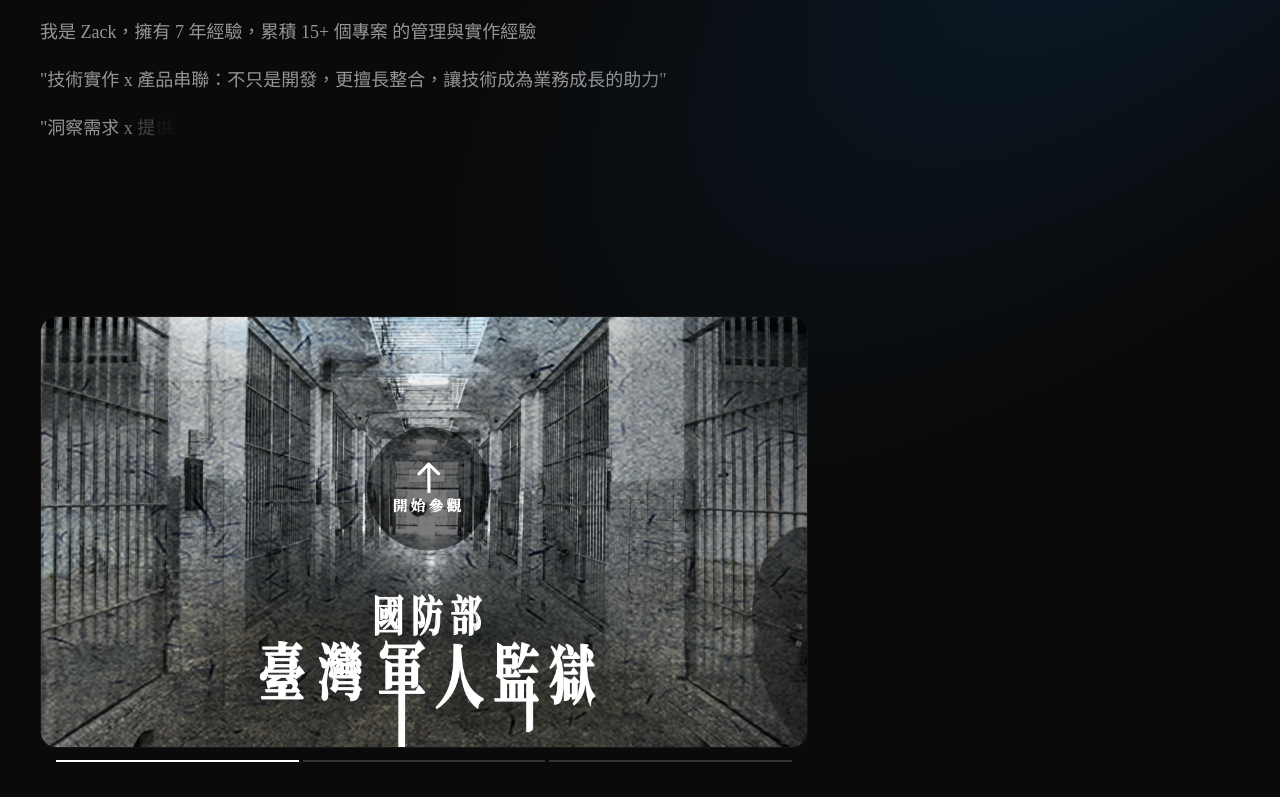
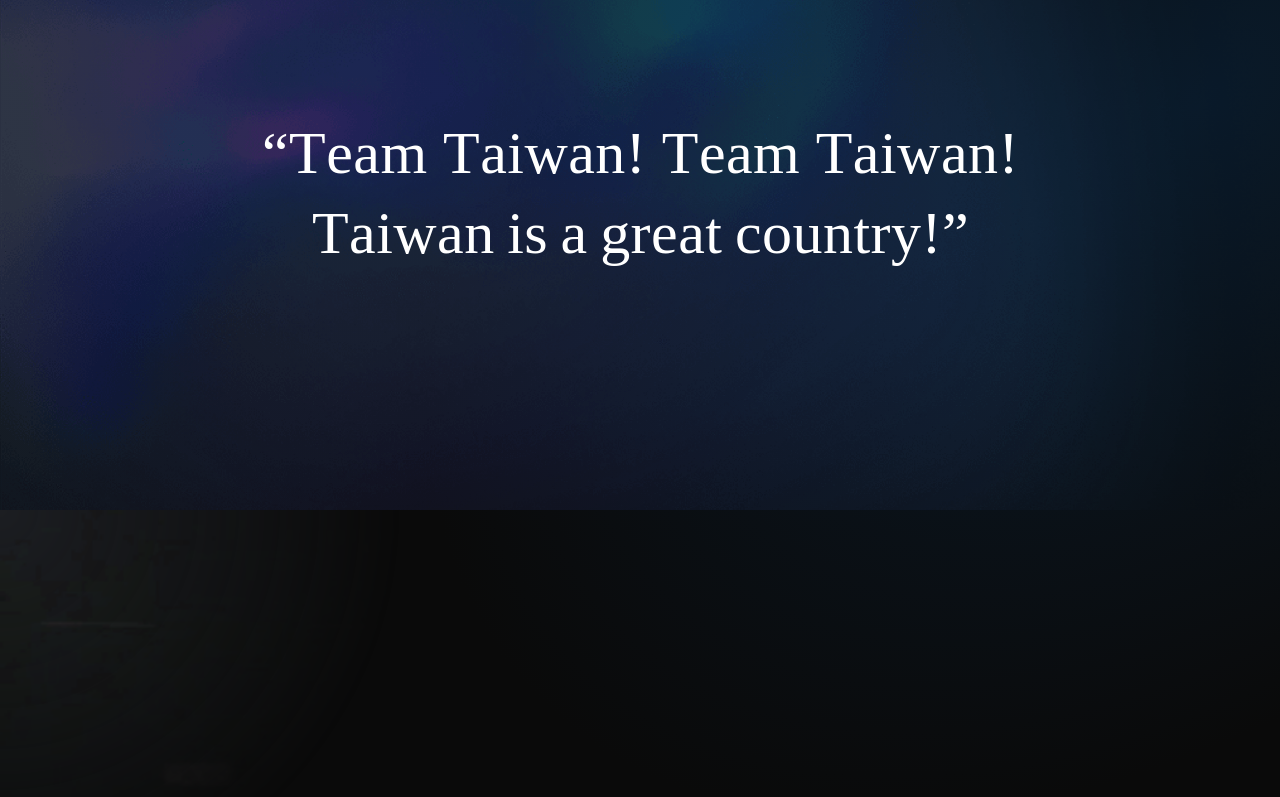
Before and after one commit to Zack-Hsu/portfolio, a Next.js app: page / in a window 1280 px wide. Shown: the part 220-1017 px from the top of the page. Built offline with nearby package versions, Linux system fonts and the light colour scheme; a web font is replaced by a local one.

Commit message:
變更 Team Taiwan 為首頁

```diff
--- a/src/pages/index.tsx
+++ b/src/pages/index.tsx
@@ -1,30 +1,12 @@
-"use client";
-
-import React, { useState } from "react";
-import {
-    Text,
-    Icon,
-    SmartImage,
-    Line,
-    Card,
-    Fade,
-    Column,
-    Row,
-    Grid,
-    Background
-} from "@/once-ui/components";
-
-import BaseTemplate from "@/elements/BaseTemplate/BaseTemplate";
-import HomeHero from "@/elements/Heros/HomeHero"
-import FlipReveal3D from "@/elements/AnimationEffects/FlipReveal3D";
+import FlipReveal3D from "@/elements/AnimationEffects/FlipReveal3D/FlipReveal3D";
 import PolishTemplate from "@/elements/PolishTemplate/PolishTemplate";
-import ProjectCard from "@/elements/Cards/ProjectCard/ProjectCard";
-export default function Home() {
-    const [iconIsActive, setIconIsActive] = useState(false)
+import { Background } from "@/once-ui/components";
+import TeamTaiwanHero from "@/elements/Heros/TeamTaiwanHero/TeamTaiwanHero";
+export default function () {
     return (
         <PolishTemplate>
             <Background
-                position="absolute"
+                position="relative"
                 gradient={{
                     display: true,
                     x: 100,
@@ -36,24 +18,9 @@
                     colorStart: "accent-background-strong",
                     colorEnd: "page-background",
                 }}
-            />
-            <Grid columns={1} position="relative" width="l">
-                <Grid columns={1} position="relative" width="l">
-                    <HomeHero />
-                    <Grid columns={1} width="s" align="center" marginTop="xl">
-                        <ProjectCard
-                            images={[
-                                { src: '/images/projects/prison/prison.png', alt: "Prison Main" },
-                                { src: '/images/projects/prison/p1.png', alt: "Prison Main" },
-                                { src: '/images/projects/prison/p2.png', alt: "Prison Main" },
-                            ]}
-                            title="國防部軍人監獄"
-                            description="這是一個 3D 虛擬導覽 專案，結合 Unity、krpano 以及 前端網頁技術，打造線上沉浸式的 軍事監獄歷史展示。使用者可透過 互動式 3D 模型 和 全景視角 瀏覽監獄內部環境，並查看相關的歷史資訊、影像與解說。"
-                            link="https://flying.myds.me/XindianMilitaryPrison/"
-                        />
-                    </Grid>
-                </Grid>
-            </Grid>
-        </PolishTemplate >
-    );
+            >
+                <TeamTaiwanHero />
+            </Background>
+        </PolishTemplate>
+    )
 }
```
